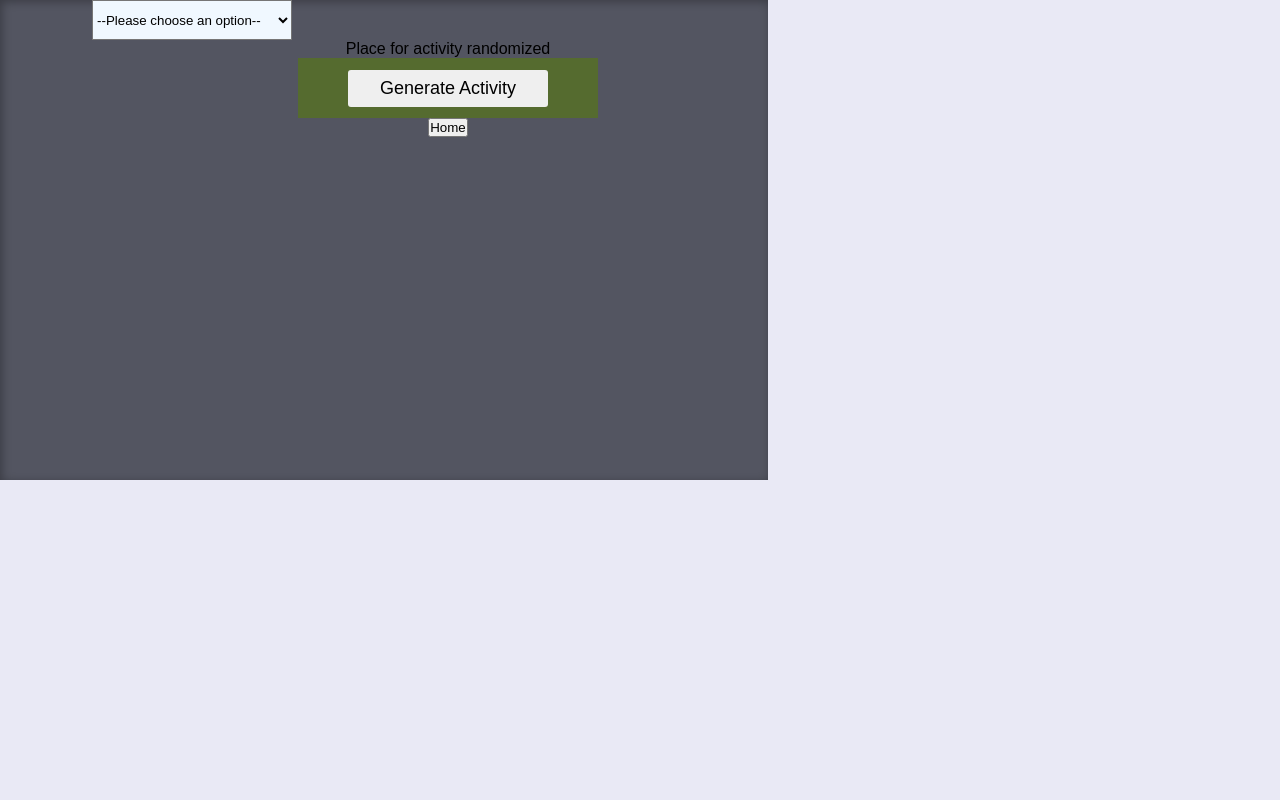
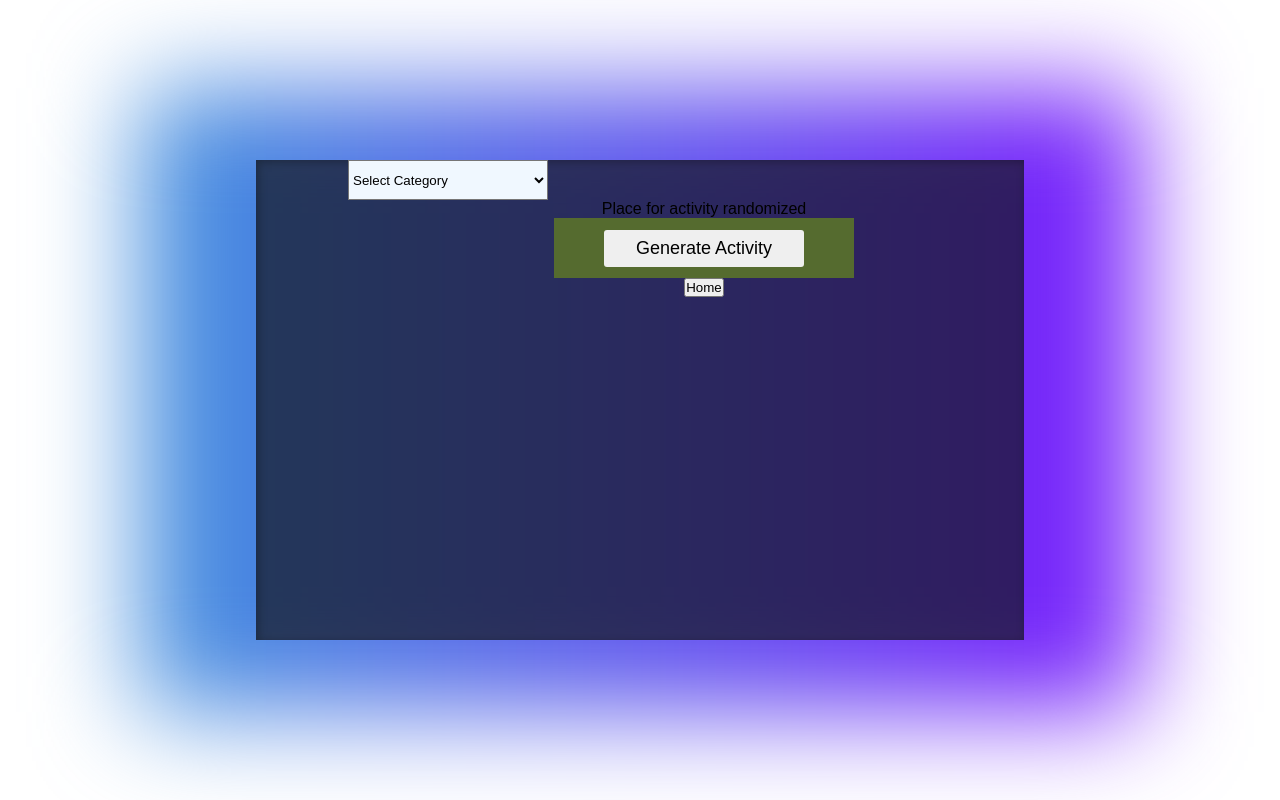
Before and after one commit to Fakhatova/RAG-TIME, a React (Create React App) app: page /1 in a window 1280 px wide. Built offline with nearby package versions, Linux system fonts and the light colour scheme.

Commit message:
Add event for drop down menu to be able to grab selected category

```diff
--- a/src/Components/Activity/Activity.css
+++ b/src/Components/Activity/Activity.css
@@ -1,8 +1,8 @@
-.Activity {
+/* .Activity {
     background-color: rgb(233, 233, 245);
     height: 100vh;
     display: flex;
-}
+} */
 .randomizer-container {
     position: relative;
     /* width: 250px;
@@ -35,16 +35,13 @@
     0%  {
 	background-position: 0% 50%
     }
-
 	50% {
 	background-position: 100% 50%
 	}
-
     100% {
 	background-position: 0% 50%
 	}
     }
-
 
 
 
--- a/src/Components/Activity/Activity.js
+++ b/src/Components/Activity/Activity.js
@@ -4,19 +4,25 @@ import './Activity.css'
 import { useEffect } from 'react/cjs/react.development';
 
 const Activity = () => {
-    const [option, setOptionValue] = useState({});
+    const [optionValue, setOptionValue] = useState('Select Category');
     const [activity, setActivity] = useState('');
 
     // I need to use useEffect method to update state, after
     // button generate activity has been clicked and set fetched object
     // to local host, and on page refresh to stay on DOM
+    console.log('here',optionValue)
+
+
+const handleChange = (e) => {
+    setOptionValue(e.target.value);
+}
 
     return (
     <div className="Activity">
     <section className="randomizer-container container">
     <div className="dropdown-container">
-    <select className="drop-down" id="dropDown">
-    <option value="">--Please choose an option--</option>
+    <select className="drop-down" id="dropDown" value={optionValue} onChange={handleChange}>
+    <option value=""> {optionValue}</option>
     <option value="all">All</option>
     <option value="education">Education</option>
     <option value="recreational">Recreational</option>
--- a/src/Components/App/App.css
+++ b/src/Components/App/App.css
@@ -5,4 +5,28 @@
   align-items: center;
   justify-content: center;
   min-height: 100vh;
+  background-image: url('/src/Assets/Screenshot\ 2021-09-22\ at\ 1.48.06\ PM.png');/* background: gradient(-45deg, #ee7752, #e73c7e, #23a6d5, #23d5ab) ; */
+  background-size: cover;
+	animation: gradient 15s ease infinite;
+  position: relative;
 }
+
+@keyframes gradient {
+	0% {
+	background-position: 0% 50%;
+	}
+	50% {
+	background-position: 100% 50%;
+	}
+	100% {
+	background-position: 0% 50%;
+	}
+}
+
+.App-container {
+  height: 100vh;
+  display: flex;
+  flex-direction: column;
+  justify-content: center;
+  align-items: center;
+}
--- a/src/index.css
+++ b/src/index.css
@@ -7,25 +7,5 @@
 
 
 body {
-  background-image: url('./Assets/Screenshot\ 2021-09-22\ at\ 1.48.06\ PM.png');
-	/* background: gradient(-45deg, #ee7752, #e73c7e, #23a6d5, #23d5ab) ; */
-  background-size: cover;
-	animation: gradient 15s ease infinite;
-	height: 100vh;
-  position: relative;
-  /* background-image:
-  linear-gradient(to bottom, rgba(245, 246, 252, 0.52), rgba(117, 19, 93, 0.73)),
-  url('images/background.jpg'); */
+  height: 100vh;
 }
-
-@keyframes gradient {
-	0% {
-		background-position: 0% 50%;
-	}
-	50% {
-		background-position: 100% 50%;
-	}
-	100% {
-		background-position: 0% 50%;
-	}
-}
```
Lines whose indentation alone changed are shown as unchanged.
